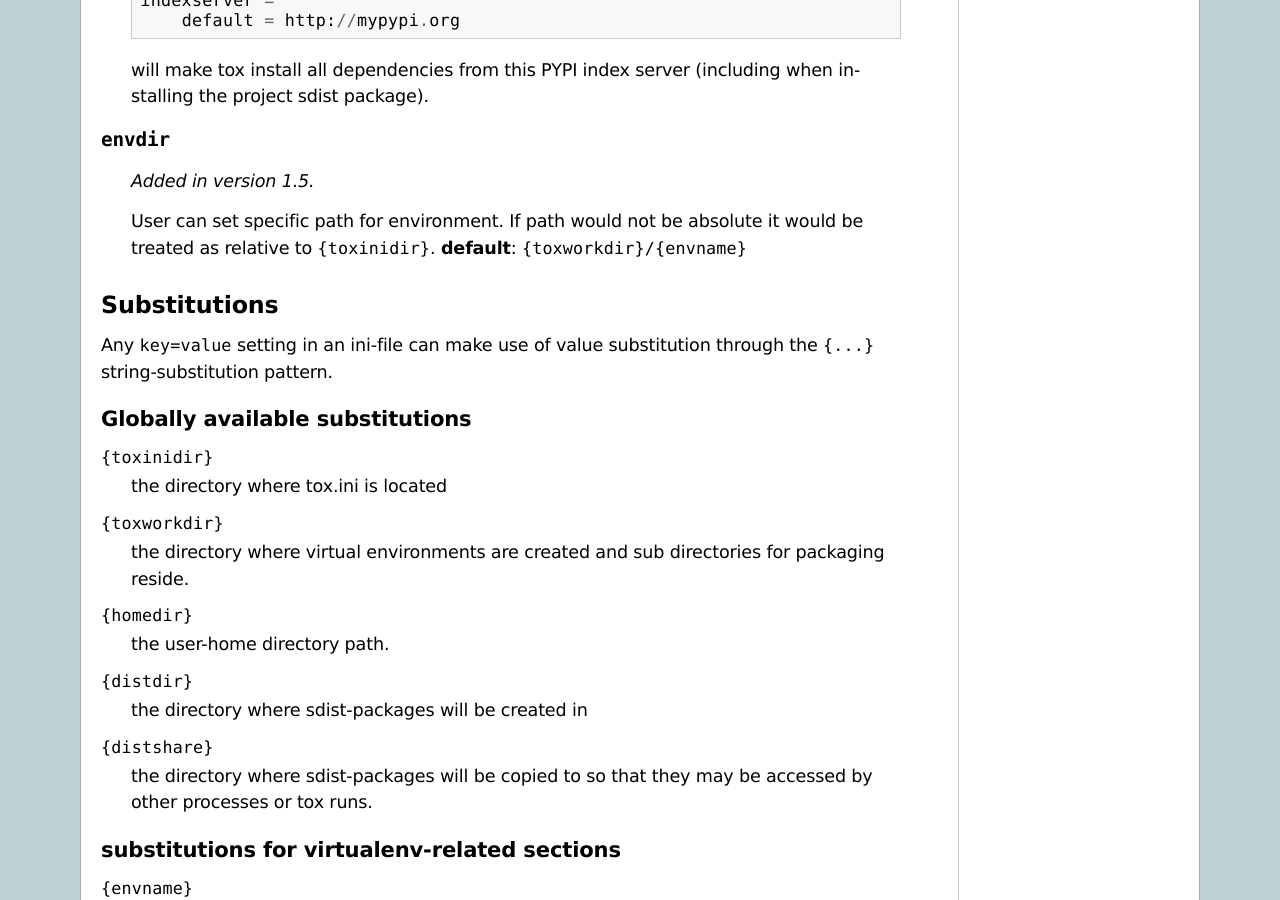
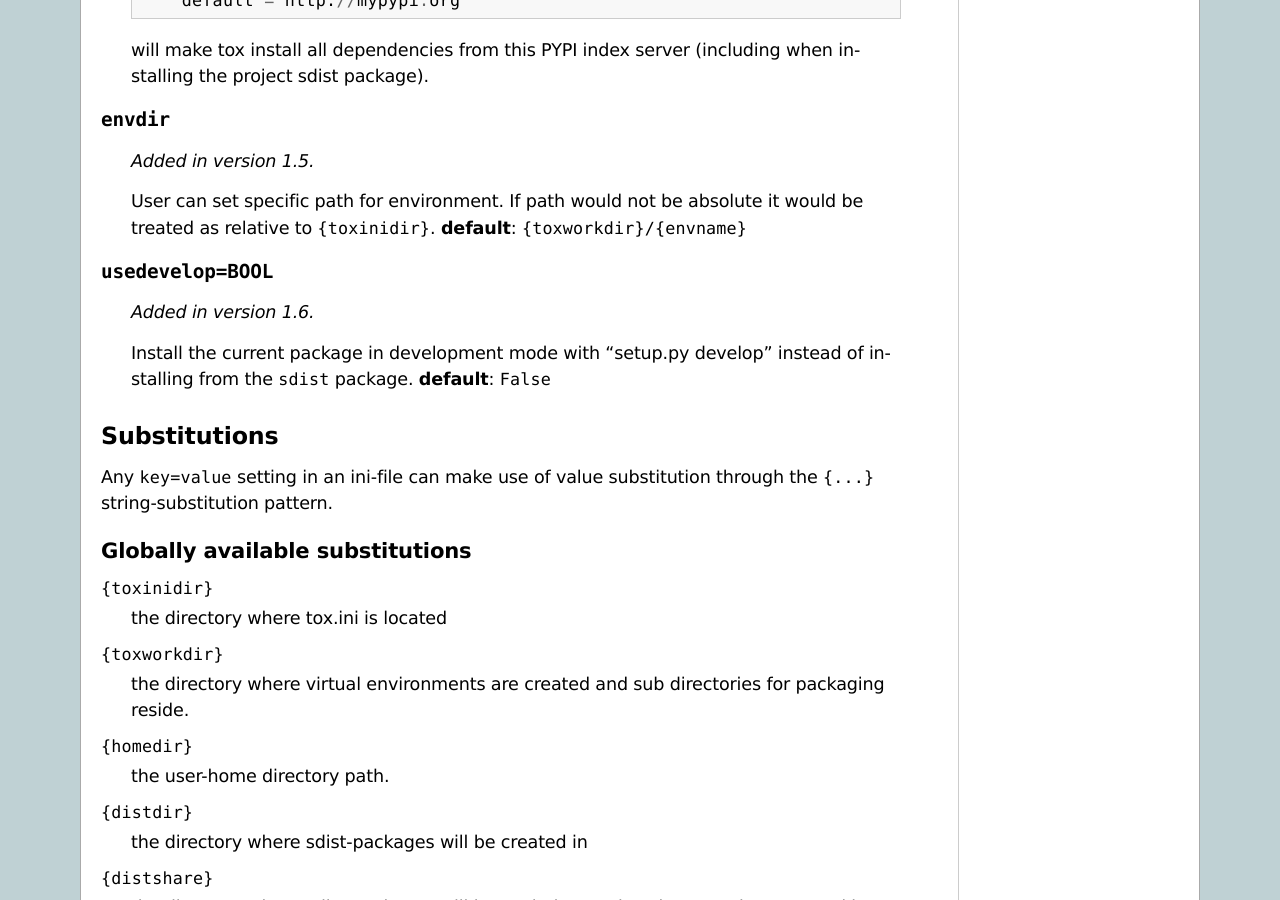
Before and after one commit to msabramo/tox, a Sphinx documentation site: the page built from doc/config.txt, in a window 1280 px wide and 900 px high, scrolled down 3341 px. Built offline with Sphinx 7.4.7, drawn with Linux system fonts in a browser that asks for light colours; some of the changed text lies outside the part shown.

Commit message:
Make "usedevelop" a [testenv] setting instead of a [tox] setting
Enables setting "usedevelop" per virtualenv.  If "[tox]skipsdist" is not explicitly set, it default to True if all environments in the current envlist have develop = True.

```diff
--- a/doc/config.txt
+++ b/doc/config.txt
@@ -186,6 +185,14 @@ Complete list of settings that you can put into ``testenv*`` sections:
    would be treated as relative to ``{toxinidir}``. **default**:
    ``{toxworkdir}/{envname}``
 
+.. confval:: usedevelop=BOOL
+
+    .. versionadded:: 1.6
+
+    Install the current package in development mode with "setup.py develop"
+    instead of installing from the ``sdist`` package.
+    **default**: ``False``
+
 
 Substitutions
 ---------------------
--- a/doc/example/general.txt
+++ b/doc/example/general.txt
@@ -166,7 +166,7 @@ to deal with it in your commands section::
 
 Running setup.py develop is a common enough model that it has its own option::
 
-    [tox]
+    [testenv]
     usedevelop=True
 
 And a corresponding command line option ``--develop``, which will set
```
Also changed, not shown: other parts of doc/config.txt (+0 -1 lines), 3 other files.
